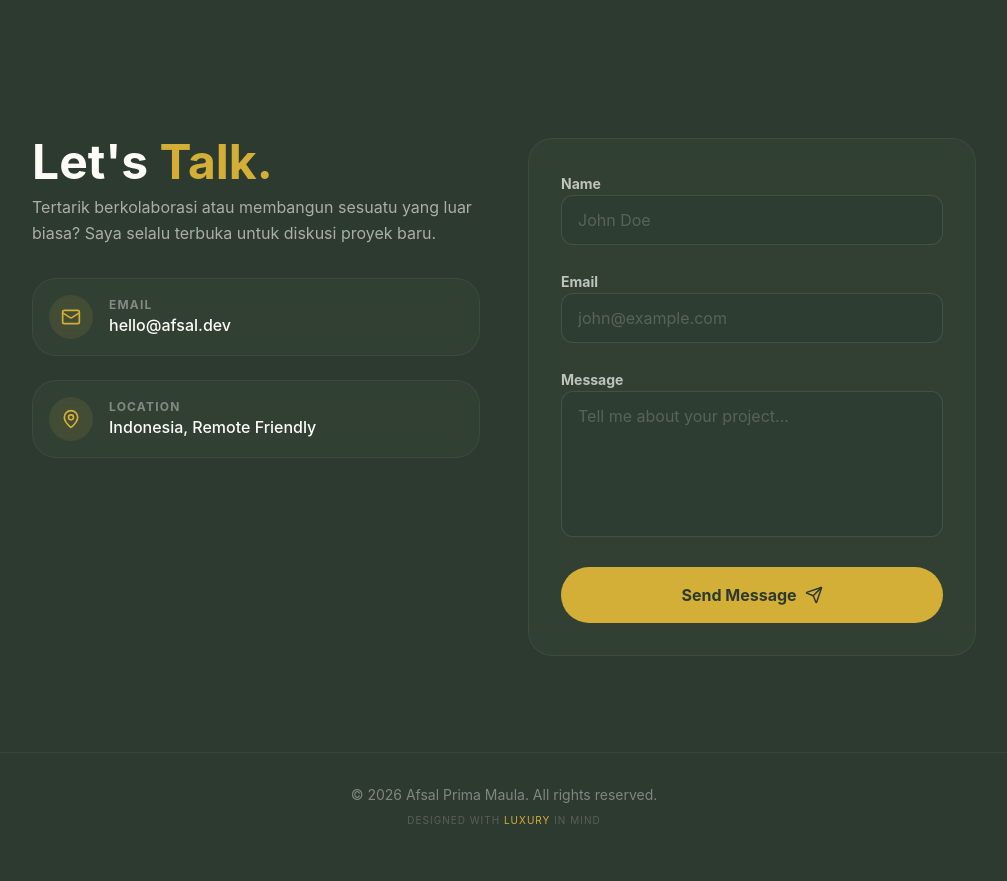
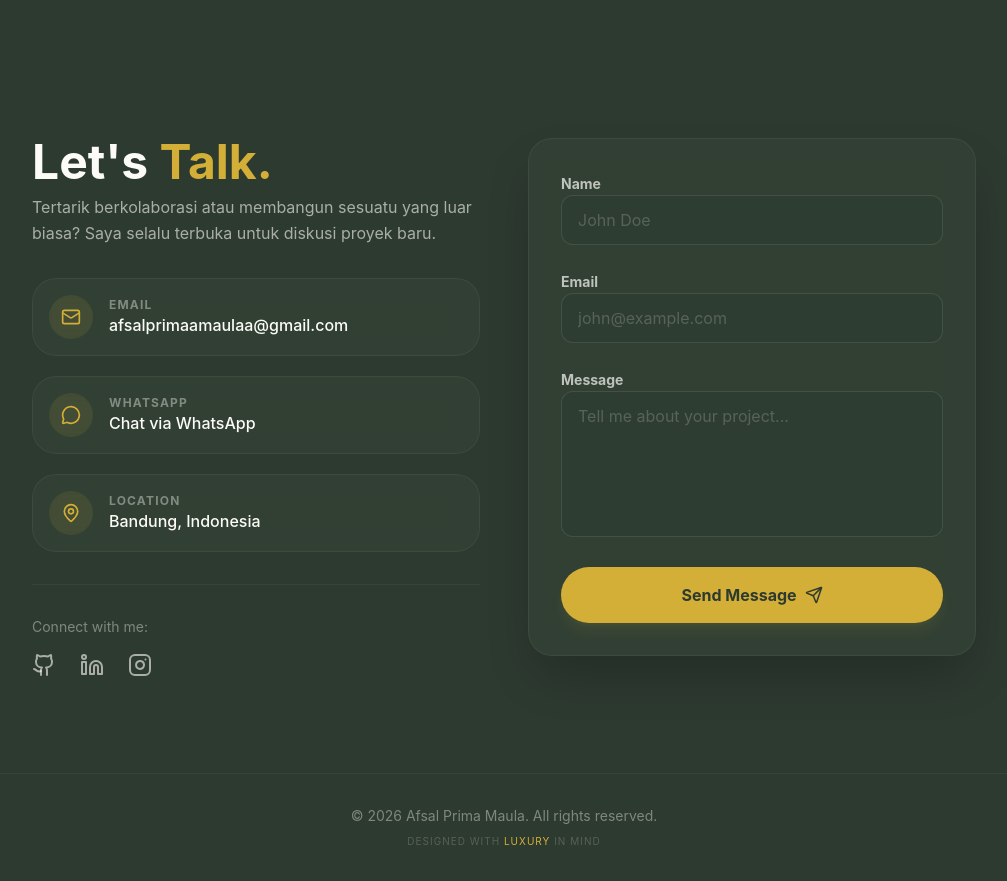
Before and after one commit to afsalprimamaula/afsal-portofolio, a Next.js app: page / in a window 1280 px wide. Shown: the part 3480-4361 px from the top of the page, without its empty margins (136-1143 px from the left). Before the commit the page ends 4340 px from the top, so only its background shows below. Built offline with nearby package versions, Linux system fonts and the light colour scheme.

Commit message:
update bagian contact

```diff
--- a/src/components/sections/Contact.tsx
+++ b/src/components/sections/Contact.tsx
@@ -1,11 +1,10 @@
-// # Form/Info kontak
-
 "use client";
 import { useState } from "react";
 import { motion } from "framer-motion";
-import { Send, Mail, MapPin, Phone } from "lucide-react";
+import { Send, Mail, MapPin, MessageCircle, Github, Linkedin, Instagram } from "lucide-react";
 import Button from "@/components/ui/Button";
 import Card from "@/components/ui/Card";
+import Link from "next/link";
 
 export default function Contact() {
   const [formData, setFormData] = useState({ name: "", email: "", message: "" });
@@ -18,7 +17,7 @@ export default function Contact() {
   const handleSubmit = async (e: React.FormEvent) => {
     e.preventDefault();
     setIsSubmitting(true);
-    // Simulasi pengiriman (bisa diganti dengan API EmailJS/Formspree nanti)
+    // Simulasi pengiriman
     await new Promise((resolve) => setTimeout(resolve, 2000));
     alert(`Thank you, ${formData.name}! Your message has been sent.`);
     setFormData({ name: "", email: "", message: "" });
@@ -38,34 +37,85 @@ export default function Contact() {
         >
           <div className="space-y-2">
             <h2 className="text-3xl md:text-5xl font-bold text-cream">
-              Let's <span className="text-gold-main">Talk.</span>
+              Let's <span className="text-gold">Talk.</span>
             </h2>
             <p className="text-cream/60 leading-relaxed max-w-md">
               Tertarik berkolaborasi atau membangun sesuatu yang luar biasa? Saya selalu terbuka untuk diskusi proyek baru.
             </p>
           </div>
 
-          <div className="space-y-6">
-            <Card className="flex items-center gap-4 bg-white/5 border-white/5 p-4 hover:border-gold-main/30 transition-colors">
-              <div className="p-3 rounded-full bg-gold-main/10 text-gold-main">
+          <div className="space-y-5">
+            {/* EMAIL */}
+            <Card className="flex items-center gap-4 bg-white/5 border-white/5 p-4 hover:border-gold/30 transition-colors group">
+              <div className="p-3 rounded-full bg-gold/10 text-gold group-hover:bg-gold group-hover:text-forest-main transition-all duration-300">
                 <Mail size={20} />
               </div>
               <div>
                 <p className="text-xs text-cream/40 uppercase tracking-widest font-bold">Email</p>
-                <a href="mailto:hello@afsal.dev" className="text-cream font-medium hover:text-gold-main transition-colors">hello@afsal.dev</a>
+                <a href="mailto:afsalprimaamaulaa@gmail.com" className="text-cream font-medium hover:text-gold transition-colors">
+                  afsalprimaamaulaa@gmail.com
+                </a>
               </div>
             </Card>
 
-            <Card className="flex items-center gap-4 bg-white/5 border-white/5 p-4 hover:border-gold-main/30 transition-colors">
-              <div className="p-3 rounded-full bg-gold-main/10 text-gold-main">
+            {/* WHATSAPP (BARU) */}
+            <Card className="flex items-center gap-4 bg-white/5 border-white/5 p-4 hover:border-gold/30 transition-colors group">
+              <div className="p-3 rounded-full bg-gold/10 text-gold group-hover:bg-gold group-hover:text-forest-main transition-all duration-300">
+                <MessageCircle size={20} />
+              </div>
+              <div>
+                <p className="text-xs text-cream/40 uppercase tracking-widest font-bold">WhatsApp</p>
+                <a
+                  href="https://wa.me/6282119238506"
+                  target="_blank"
+                  rel="noopener noreferrer"
+                  className="text-cream font-medium hover:text-gold transition-colors"
+                >
+                  Chat via WhatsApp
+                </a>
+              </div>
+            </Card>
+
+            {/* LOCATION */}
+            <Card className="flex items-center gap-4 bg-white/5 border-white/5 p-4 hover:border-gold/30 transition-colors group">
+              <div className="p-3 rounded-full bg-gold/10 text-gold group-hover:bg-gold group-hover:text-forest-main transition-all duration-300">
                 <MapPin size={20} />
               </div>
               <div>
                 <p className="text-xs text-cream/40 uppercase tracking-widest font-bold">Location</p>
-                <p className="text-cream font-medium">Indonesia, Remote Friendly</p>
+                <p className="text-cream font-medium">Bandung, Indonesia</p>
               </div>
             </Card>
           </div>
+
+          {/* SOCIAL MEDIA ICONS (BARU) */}
+          <div className="pt-8 border-t border-white/5">
+            <p className="text-sm text-cream/40 mb-4">Connect with me:</p>
+            <div className="flex items-center gap-6">
+              <Link
+                href="https://github.com/afsalprimamaula"
+                target="_blank"
+                className="text-cream/60 hover:text-gold hover:scale-110 transition-all duration-300"
+              >
+                <Github size={24} />
+              </Link>
+              <Link
+                href="https://linkedin.com/in/afsalprimamaula"
+                target="_blank"
+                className="text-cream/60 hover:text-gold hover:scale-110 transition-all duration-300"
+              >
+                <Linkedin size={24} />
+              </Link>
+              <Link
+                href="https://instagram.com/afsalprimamaula"
+                target="_blank"
+                className="text-cream/60 hover:text-gold hover:scale-110 transition-all duration-300"
+              >
+                <Instagram size={24} />
+              </Link>
+            </div>
+          </div>
+
         </motion.div>
 
         {/* Kolom Kanan: Form */}
@@ -74,7 +124,7 @@ export default function Contact() {
           whileInView={{ opacity: 1, x: 0 }}
           transition={{ duration: 0.8 }}
         >
-          <Card className="p-8 border-white/10 bg-forest-card/50 backdrop-blur-xl">
+          <Card className="p-8 border-white/10 bg-forest-card/50 backdrop-blur-xl shadow-2xl">
             <form onSubmit={handleSubmit} className="space-y-6">
               <div className="space-y-2">
                 <label htmlFor="name" className="text-sm font-bold text-cream/70">Name</label>
@@ -85,7 +135,7 @@ export default function Contact() {
                   value={formData.name}
                   onChange={handleChange}
                   placeholder="John Doe"
-                  className="w-full bg-forest-main/50 border border-white/10 rounded-xl px-4 py-3 text-cream placeholder:text-cream/20 focus:outline-none focus:border-gold-main/50 focus:ring-1 focus:ring-gold-main/50 transition-all"
+                  className="w-full bg-forest-main/50 border border-white/10 rounded-xl px-4 py-3 text-cream placeholder:text-cream/20 focus:outline-none focus:border-gold/50 focus:ring-1 focus:ring-gold/50 transition-all"
                 />
               </div>
 
@@ -98,7 +148,7 @@ export default function Contact() {
                   value={formData.email}
                   onChange={handleChange}
                   placeholder="john@example.com"
-                  className="w-full bg-forest-main/50 border border-white/10 rounded-xl px-4 py-3 text-cream placeholder:text-cream/20 focus:outline-none focus:border-gold-main/50 focus:ring-1 focus:ring-gold-main/50 transition-all"
+                  className="w-full bg-forest-main/50 border border-white/10 rounded-xl px-4 py-3 text-cream placeholder:text-cream/20 focus:outline-none focus:border-gold/50 focus:ring-1 focus:ring-gold/50 transition-all"
                 />
               </div>
 
@@ -111,14 +161,14 @@ export default function Contact() {
                   value={formData.message}
                   onChange={handleChange}
                   placeholder="Tell me about your project..."
-                  className="w-full bg-forest-main/50 border border-white/10 rounded-xl px-4 py-3 text-cream placeholder:text-cream/20 focus:outline-none focus:border-gold-main/50 focus:ring-1 focus:ring-gold-main/50 transition-all resize-none"
+                  className="w-full bg-forest-main/50 border border-white/10 rounded-xl px-4 py-3 text-cream placeholder:text-cream/20 focus:outline-none focus:border-gold/50 focus:ring-1 focus:ring-gold/50 transition-all resize-none"
                 />
               </div>
 
               <Button
                 type="submit"
                 variant="primary"
-                className="w-full py-4 text-base"
+                className="w-full py-4 text-base font-bold shadow-lg shadow-gold/10"
                 disabled={isSubmitting}
               >
                 {isSubmitting ? "Sending..." : "Send Message"}
```
Also changed, not shown: 1 other file (tests, documents, lock files or other folders).
